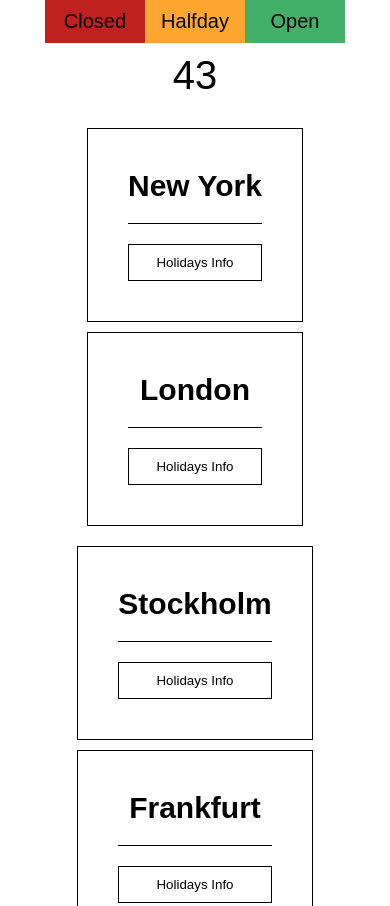
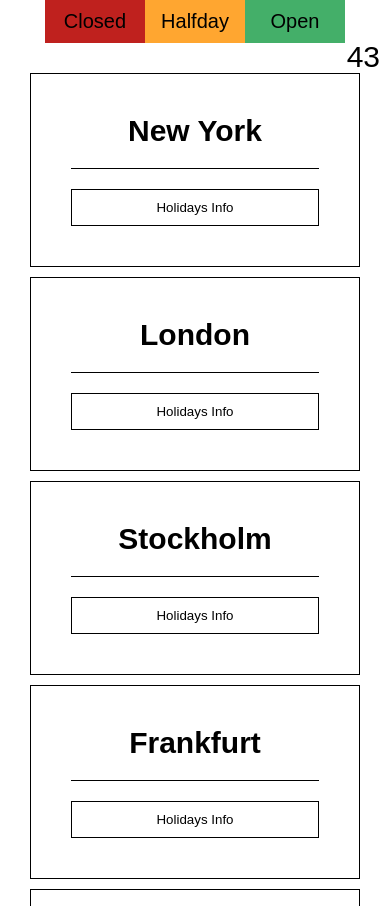
Before and after one commit to devByBjorn/markets_time, a plain HTML site: page dist/index.html in a window 390 px wide. Shown: the top 906 px of the page. Drawn offline with nearby package versions, Linux system fonts and the light colour scheme; a script that the page names is missing.

Commit message:
changed #markets to grid from flex

```diff
--- a/dist/css/style.css
+++ b/dist/css/style.css
@@ -42,28 +42,28 @@ body {
   background-color: #44AF69;
 }
 
-#color-sec #seconds {
-  padding: 1rem 0;
+#seconds {
+  position: fixed;
+  right: 1rem;
+  top: 0;
+  padding-top: 1rem;
   font-size: 4rem;
 }
 
 #markets {
- display: flex;
- justify-content: center;
- align-items: center;
- padding: 1rem;
- max-width: 102rem;
- margin: 0 auto;
+  display: grid;
+  gap: 1rem;
+  grid-template-columns: repeat(3, 1fr);
+  max-width: 1300px;
+  margin: 5rem auto;
+  padding: 1rem;
 }
-
 
 #markets .wrapper {
   display: flex;
-  height: 40rem;
   flex-direction: column;
   text-align: center;
   padding: 5rem;
-  margin: 1rem 0rem 1rem 1rem;
   border: 1px solid black;
 }
 
@@ -99,9 +99,27 @@ body {
 }
 
 /* Media queries*/
+
+/* Ipad*/
+@media(max-width: 1024px) {
+  #markets {
+    grid-template-columns: repeat(2, 1fr);
+  }
+
+  #markets .wrapper {
+    padding: 3rem;
+    height: auto;
+  }
+
+
+}
+
+
+/* Mobile */
 @media(max-width : 500px){
   #markets {
-    flex-direction: column;
+    grid-template-columns: repeat(1, 1fr);
+    margin: 2rem;
   }
 
   #markets .wrapper {
@@ -126,4 +144,9 @@ body {
   padding: 1rem;
   font-size: 6rem;
   }
+
+  #seconds {
+    top: 3rem;;
+    font-size: 3rem;
+  }
 }
--- a/dist/index.html
+++ b/dist/index.html
@@ -21,7 +21,8 @@
     </div>
   </div>
   <main id="markets">
-    <div class="container">
+
+    <!-- <div class="container"> -->
     <div id="new-york-wrapper" class="wrapper">
       <h1 id="new-york-heading" class="h1">New York</h1>
       <p id="new-york-open" class="open"></p>
@@ -39,9 +40,9 @@
       </div>
       <button class="info-btn" href="#">Holidays Info</button>
     </div>
-    </div>
+    <!-- </div> -->
 
-    <div class="container">
+    <!-- <div class="container"> -->
     <div id="stockholm-wrapper" class="wrapper">
       <h1 id="stockholm-heading" class="h1">Stockholm</h1>
       <p id="stockholm-open" class="open"></p>
@@ -50,6 +51,7 @@
       </div>
       <button class="info-btn" href="#">Holidays Info</button>
     </div>
+
     <div id="frankfurt-wrapper" class="wrapper">
       <h1 id="frankfurt-heading" class="h1">Frankfurt</h1>
       <p id="frankfurt-open" class="open"></p>
@@ -60,7 +62,7 @@
     </div>
     </div>
 
-    <div class="container">
+    <!-- <div class="container"> -->
     <div id="hong-kong-wrapper" class="wrapper">
       <h1 id="hong-kong-heading" class="h1">Hong Kong</h1>
       <p id="hong-kong-open" class="open"></p>
@@ -78,7 +80,7 @@
       </div>
       <button class="info-btn" href="#">Holidays Info</button>
     </div>
-    </div>
+    <!-- </div> -->
   </main>
 
 
--- a/dist/js/01_theClass.js
+++ b/dist/js/01_theClass.js
@@ -105,7 +105,7 @@ class Market {
         this.setColor(`${this.id}-wrapper`, this.colors.white)
       }
 
-    }, 10)
+    }, 1000)
   }
 
   // Summury of halfdays and holidays
```
Lines whose indentation alone changed are shown as unchanged.
